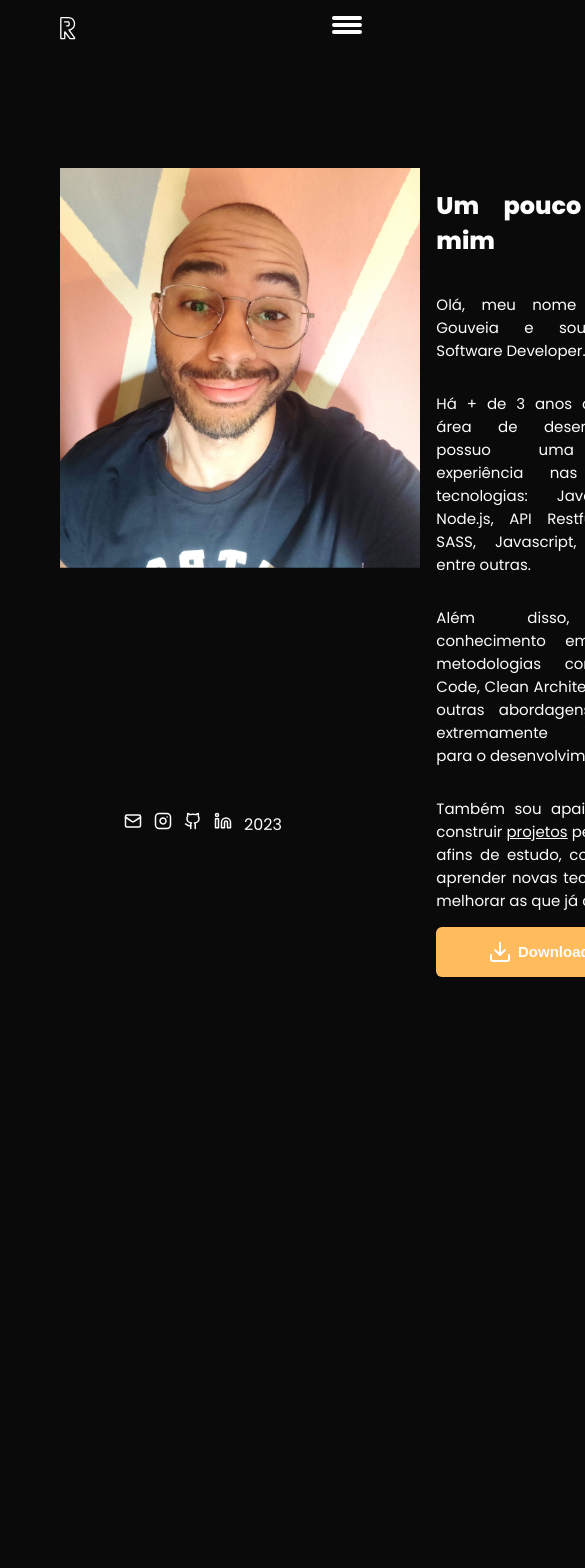
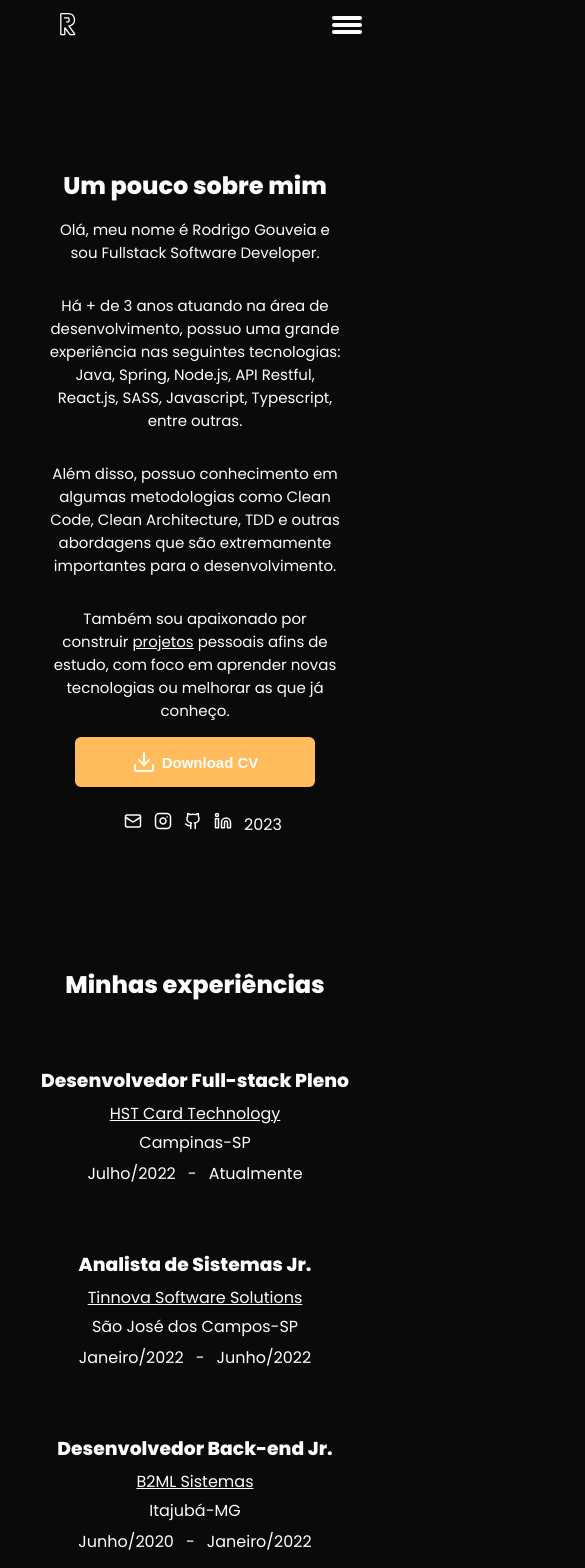
Before and after one commit to rodrigoge/rodrigo.dev, a Next.js app: page /about in a window 390 px wide. Shown: the top 1568 px of the page, 585 px wide, since content can reach past the window. Before the commit the page ends 985 px from the top, so only its background shows below. Built offline with nearby package versions, Linux system fonts and the light colour scheme.

Commit message:
feat: editing about me page

```diff
--- a/next.config.js
+++ b/next.config.js
@@ -1,4 +1,20 @@
 /** @type {import('next').NextConfig} */
-const nextConfig = {}
 
-module.exports = nextConfig
+module.exports = {
+    webpack: (config, { isServer }) => {
+        config.module.rules.push({
+            test: /\.pdf$/,
+            use: [
+                {
+                    loader: 'file-loader',
+                    options: {
+                        publicPath: '/_next/static/files',
+                        outputPath: 'static/files/',
+                        name: '[name].[ext]',
+                    },
+                },
+            ],
+        });
+        return config;
+    },
+};
--- a/package.json
+++ b/package.json
@@ -9,6 +9,7 @@
     "lint": "next lint"
   },
   "dependencies": {
+    "file-loader": "^6.2.0",
     "lucide-react": "^0.293.0",
     "next": "14.0.3",
     "react": "^18",
--- a/src/app/about/page.tsx
+++ b/src/app/about/page.tsx
@@ -6,8 +6,19 @@ import avatar from '../assets/avatar.png'
 import Image from "next/image";
 import { Download } from "lucide-react";
 import Link from "next/link";
+import pdfFile from '../assets/curriculum.pdf'
+import ExperienceComponent from "@/components/ExperienceComponent";
 
 export default function About() {
+    const handleCurriculumDownload = () => {
+        const link = document.createElement('a')
+        link.href = pdfFile
+        link.target = '_blank'
+        link.download = 'CV - Rodrigo Gouveia.pdf'
+        document.body.appendChild(link)
+        link.click()
+        document.body.removeChild(link)
+    }
     return (
         <>
             <HeaderComponent />
@@ -41,11 +52,41 @@ export default function About() {
                         </Link>
                         pessoais afins de estudo, com foco em aprender novas tecnologias ou melhorar as que já conheço.
                     </p>
-                    <button className="download-button">
+                    <button
+                        className="download-button"
+                        onClick={handleCurriculumDownload}
+                    >
                         <Download />
-                        Download CSV
+                        Download CV
                     </button>
                 </div>
+            </div>
+            <div className="my-experience-container">
+                <h2>Minhas experiências</h2>
+                <ExperienceComponent
+                    responsibility="Desenvolvedor Full-stack Pleno"
+                    company="HST Card Technology"
+                    companyLink="https://www.hst.com.br/"
+                    location="Campinas-SP"
+                    startAtCompany="Julho/2022"
+                    endAtCompany="Atualmente"
+                />
+                <ExperienceComponent
+                    responsibility="Analista de Sistemas Jr."
+                    company="Tinnova Software Solutions"
+                    companyLink="https://tinnova.com.br/"
+                    location="São José dos Campos-SP"
+                    startAtCompany="Janeiro/2022"
+                    endAtCompany="Junho/2022"
+                />
+                <ExperienceComponent
+                    responsibility="Desenvolvedor Back-end Jr."
+                    company="B2ML Sistemas"
+                    companyLink="https://b2ml.com.br/"
+                    location="Itajubá-MG"
+                    startAtCompany="Junho/2020"
+                    endAtCompany="Janeiro/2022"
+                />
             </div>
             <FooterComponent />
         </>
--- a/src/app/about/styles.scss
+++ b/src/app/about/styles.scss
@@ -22,6 +22,10 @@ body {
         flex-direction: column;
         align-items: flex-start;
         text-align: justify;
+
+        h2 {
+            margin: 0;
+        }
 
         p {
             font-size: 15px;
@@ -59,3 +63,49 @@ body {
         }
     }
 }
+
+.my-experience-container {
+    display: flex;
+    flex-direction: column;
+    gap: 64px;
+    margin: 120px 0 10% 14%;
+
+    h2 {
+        margin: 0;
+    }
+}
+
+@media (max-width: 900px) {
+    .about-me-container {
+        display: flex;
+        flex-direction: column;
+        align-items: center;
+        gap: 16px;
+        margin-top: 120px;
+
+        .avatar-container {
+            display: none;
+        }
+
+        .summary-container {
+            margin: 0 10%;
+            display: flex;
+            flex-direction: column;
+            align-items: center;
+            text-align: center;
+        }
+    }
+}
+
+@media (max-width: 800px) {
+    .my-experience-container {
+        display: flex;
+        flex-direction: column;
+        gap: 64px;
+        margin: 180px 0 40% 0;
+
+        h2 {
+            text-align: center;
+        }
+    }
+}
--- /dev/null
+++ b/src/components/ExperienceComponent/index.tsx
@@ -0,0 +1,41 @@
+import { ExperienceProps } from '@/interfaces/ExperienceProps'
+import './styles.scss'
+import Link from 'next/link'
+import { Dot } from 'lucide-react'
+
+export default function ExperienceComponent({
+    responsibility,
+    company,
+    companyLink,
+    location,
+    startAtCompany,
+    endAtCompany
+}: ExperienceProps) {
+    return (
+        <div className='experience-container'>
+            <h3>{responsibility}</h3>
+            <div className="company-container">
+                <Link
+                    href={`${companyLink}`}
+                    target='_blank'
+                    className='company-link'
+                >
+                    {company}
+                </Link>
+                <span className='company-icon'>•</span>
+                <span className="location">
+                    {location}
+                </span>
+            </div>
+            <div className="period-container">
+                <span>
+                    {startAtCompany}
+                </span>
+                -
+                <span>
+                    {endAtCompany}
+                </span>
+            </div>
+        </div>
+    )
+}
--- /dev/null
+++ b/src/components/ExperienceComponent/styles.scss
@@ -0,0 +1,72 @@
+@import '../../app/variables.module.scss';
+
+.experience-container {
+    display: flex;
+    flex-direction: column;
+    gap: 6px;
+
+    h3 {
+        margin: 0
+    }
+
+    .company-container {
+        display: flex;
+        flex-direction: row;
+        align-items: center;
+        justify-content: flex-start;
+        gap: 12px;
+
+        .company-link {
+            color: $white-100;
+            transition: 0.3s;
+        }
+
+        .company-link:hover {
+            color: $orange-700;
+        }
+
+        .company-icon {
+            font-size: 24px;
+        }
+    }
+
+    .period-container {
+        display: flex;
+        gap: 12px;
+    }
+}
+
+@media (max-width: 800px) {
+    .experience-container {
+        display: flex;
+        flex-direction: column;
+        align-items: center;
+        justify-content: center;
+        margin: 0 6%;
+
+        h3 {
+            text-align: center;
+        }
+
+        .company-container {
+            display: flex;
+            flex-direction: column;
+            align-items: center;
+            justify-content: flex-start;
+            gap: 4px;
+
+            .company-link {
+                color: $white-100;
+                transition: 0.3s;
+            }
+
+            .company-link:hover {
+                color: $orange-700;
+            }
+
+            .company-icon {
+                display: none;
+            }
+        }
+    }
+}
--- a/src/components/FooterComponent/styles.scss
+++ b/src/components/FooterComponent/styles.scss
@@ -8,6 +8,7 @@ footer {
     display: flex;
     align-items: center;
     justify-content: space-between;
+    background-color: $black-900;
 
     .copyright-container {
         display: flex;
--- a/src/components/HeaderComponent/index.tsx
+++ b/src/components/HeaderComponent/index.tsx
@@ -14,15 +14,19 @@ export default function HeaderComponent() {
 
     return (
         <header className={`${isMenuActive ? 'show-menu' : 'hidden-menu'}`}>
-            <Image
-                src={logo}
-                alt='Logo image'
-            />
+            <Link
+                href="/"
+                className='logo-container'>
+                <Image
+                    src={logo}
+                    alt='Logo image'
+                />
+            </Link>
 
             <nav>
                 <ul>
                     <li>
-                        <Link href=''>Sobre mim</Link>
+                        <Link href='/about'>Sobre mim</Link>
                     </li>
                 </ul>
                 <ul>
--- a/src/components/HeaderComponent/styles.scss
+++ b/src/components/HeaderComponent/styles.scss
@@ -9,10 +9,13 @@ header {
     align-items: center;
     justify-content: space-between;
 
-    img {
-        width: 16px;
+    .logo-container {
         margin: 0 14%;
-        cursor: pointer;
+
+        img {
+            width: 16px;
+            cursor: pointer;
+        }
     }
 
     nav {
--- /dev/null
+++ b/src/interfaces/ExperienceProps.ts
@@ -0,0 +1,8 @@
+export interface ExperienceProps {
+    responsibility: string;
+    company: string;
+    companyLink: string;
+    location: string;
+    startAtCompany: string;
+    endAtCompany: string;
+}
--- /dev/null
+++ b/src/types.d.ts
@@ -0,0 +1 @@
+declare module "*.pdf";
```
Also changed, not shown: tsconfig.json (+20 -4 lines), 2 other files (tests, documents, lock files or other folders).
